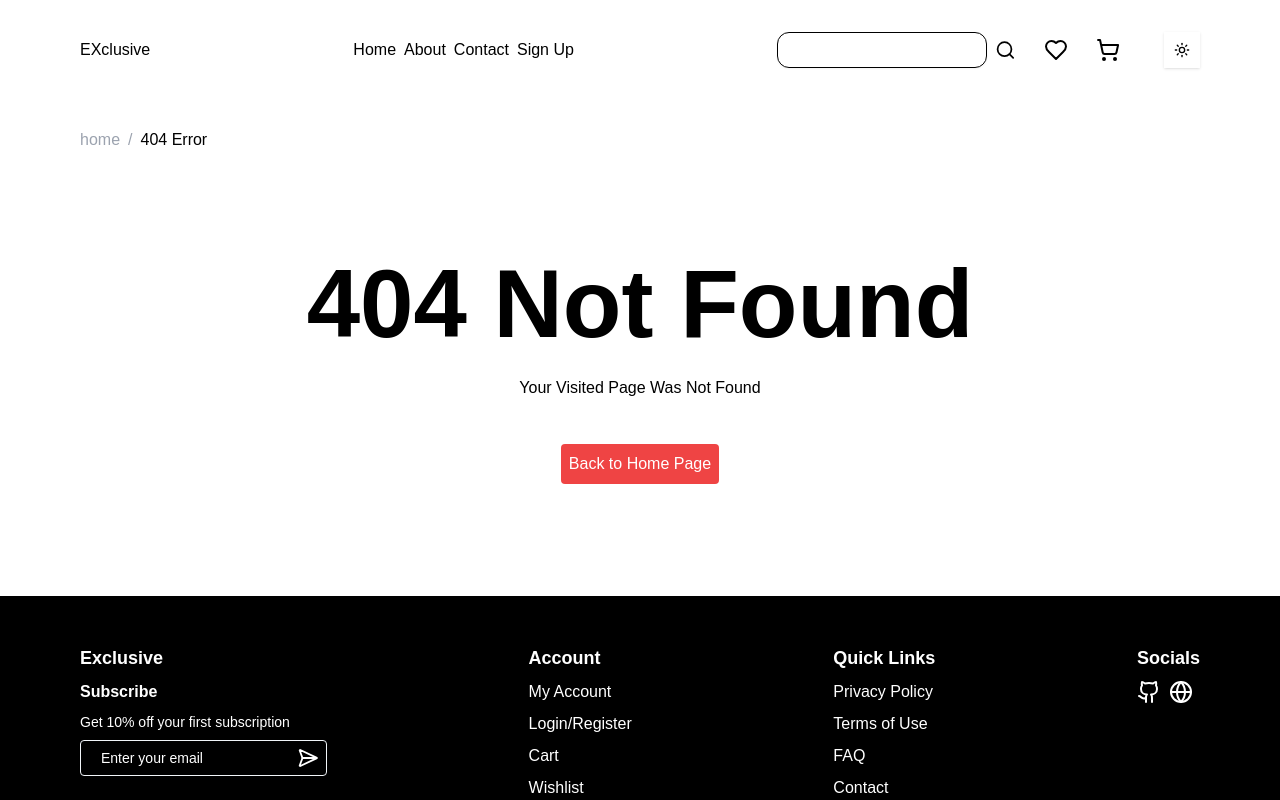
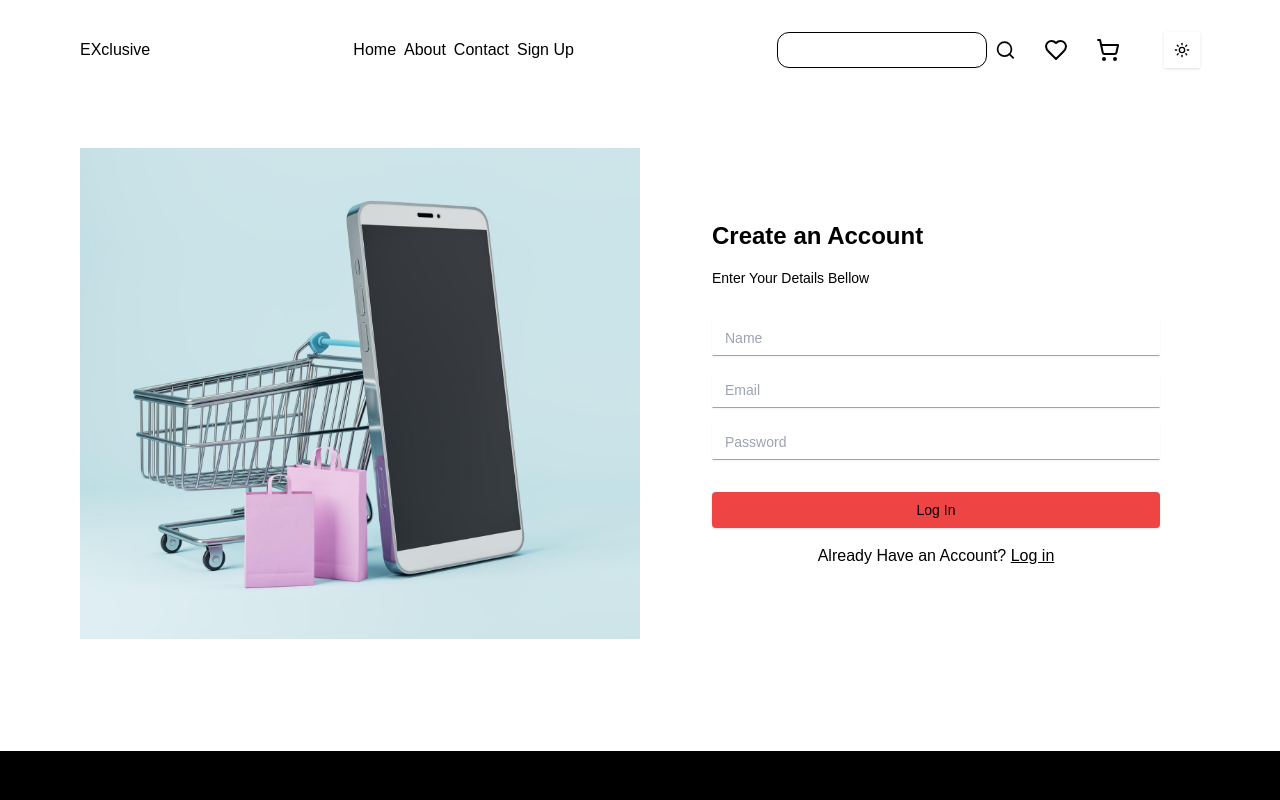
Before and after one commit to Egnoel/dapp_ecommerce, a Next.js app: page /register in a window 1280 px wide. Before the commit this address had no page. Shown: the top 800 px of the page. Built offline with nearby package versions, Linux system fonts and the light colour scheme.

Commit message:
Login & Register pages

```diff
--- /dev/null
+++ b/app/(auth)/layout.tsx
@@ -0,0 +1,27 @@
+// app/auth/layout.tsx
+import React from 'react';
+import Image from 'next/image';
+import type { Metadata } from 'next';
+import authImage from '@/public/conta.png';
+
+export const metadata: Metadata = {
+  title: 'Auth - Create Next App',
+  description: 'Authentication pages',
+};
+
+export default function AuthLayout({
+  children,
+}: Readonly<{ children: React.ReactNode }>) {
+  return (
+    <div className="flex px-20 mt-12 ">
+      {/* Lado esquerdo com a imagem */}
+      <div className="w-1/2  flex ">
+        <Image src={authImage} alt="Auth Image" className="w-full h-auto" />
+      </div>
+      {/* Lado direito com o conteúdo da rota (login ou register) */}
+      <div className="w-1/2 flex justify-center items-center  pl-8">
+        <div className="max-w-md w-full">{children}</div>
+      </div>
+    </div>
+  );
+}
--- /dev/null
+++ b/app/(auth)/login/page.tsx
@@ -0,0 +1,33 @@
+import { Button } from '@/components/ui/button';
+import { Input } from '@/components/ui/input';
+import React from 'react';
+
+const page = () => {
+  return (
+    <div className="flex flex-col gap-8">
+      <div className="flex flex-col gap-4">
+        <span className="font-semibold text-2xl">Login To Exclusive</span>
+        <span className="text-sm">Enter Your Details Bellow</span>
+      </div>
+      <div className="flex flex-col gap-4">
+        <Input
+          className="border border-b border-b-gray-400 border-t-white border-l-white border-r-white   dark:border-t-black dar:border-l-black dark:border-r-black text-gray-400 focus:border-blue-500 focus:outline-none outline-none"
+          placeholder="Name"
+        />
+        <Input
+          type="password"
+          className="border border-b border-b-gray-400 border-t-white border-l-white border-r-white dark:border-t-black dar:border-l-black dark:border-r-black text-gray-400"
+          placeholder="Password"
+        />
+      </div>
+      <div className="flex flex-row justify-between">
+        <Button className="bg-red-500 px-4 py-2 rounded hover:bg-red-400">
+          Log In
+        </Button>
+        <Button className="text-red-500">Forgot Password?</Button>
+      </div>
+    </div>
+  );
+};
+
+export default page;
--- /dev/null
+++ b/app/(auth)/register/page.tsx
@@ -0,0 +1,44 @@
+import { Button } from '@/components/ui/button';
+import { Input } from '@/components/ui/input';
+import Link from 'next/link';
+import React from 'react';
+
+const page = () => {
+  return (
+    <div className="flex flex-col gap-8">
+      <div className="flex flex-col gap-4">
+        <span className="font-semibold text-2xl">Create an Account</span>
+        <span className="text-sm">Enter Your Details Bellow</span>
+      </div>
+      <div className="flex flex-col gap-4">
+        <Input
+          className="border border-b border-b-gray-400 border-t-white border-l-white border-r-white   dark:border-t-black dar:border-l-black dark:border-r-black text-gray-400 focus:border-blue-500 focus:outline-none outline-none"
+          placeholder="Name"
+        />
+        <Input
+          type="email"
+          className="border border-b border-b-gray-400 border-t-white border-l-white border-r-white   dark:border-t-black dar:border-l-black dark:border-r-black text-gray-400 focus:border-blue-500 focus:outline-none outline-none"
+          placeholder="Email"
+        />
+        <Input
+          type="password"
+          className="border border-b border-b-gray-400 border-t-white border-l-white border-r-white dark:border-t-black dar:border-l-black dark:border-r-black text-gray-400 focus:border-blue-500 focus:outline-none outline-none"
+          placeholder="Password"
+        />
+      </div>
+      <div className="flex flex-col gap-4">
+        <Button className="bg-red-500 px-4 py-2 rounded hover:bg-red-400">
+          Log In
+        </Button>
+        <div className="text-center">
+          <span>Already Have an Account?</span>{' '}
+          <Link href="/login" className="underline">
+            Log in
+          </Link>
+        </div>
+      </div>
+    </div>
+  );
+};
+
+export default page;
```
Also changed, not shown: public/conta.png (added).
